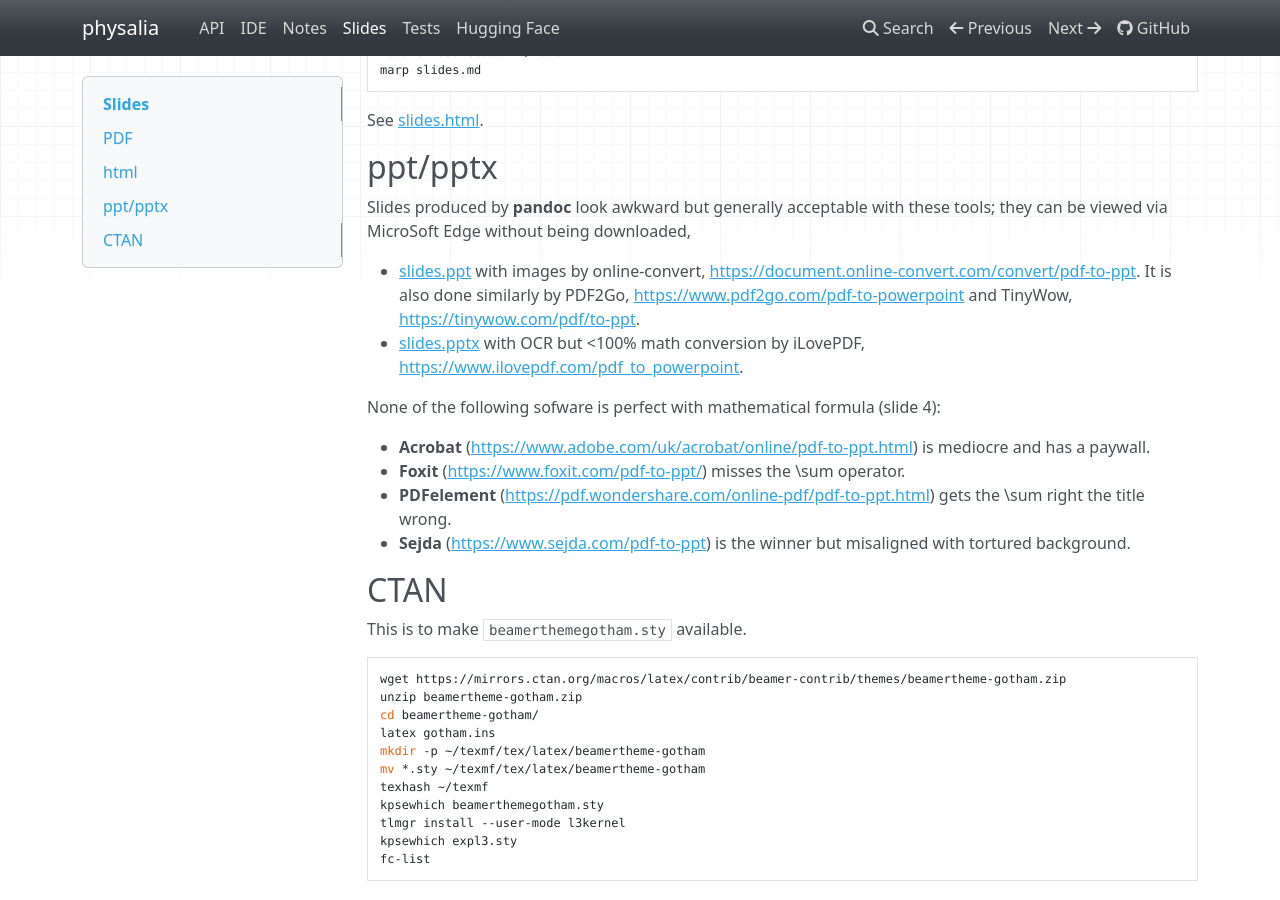
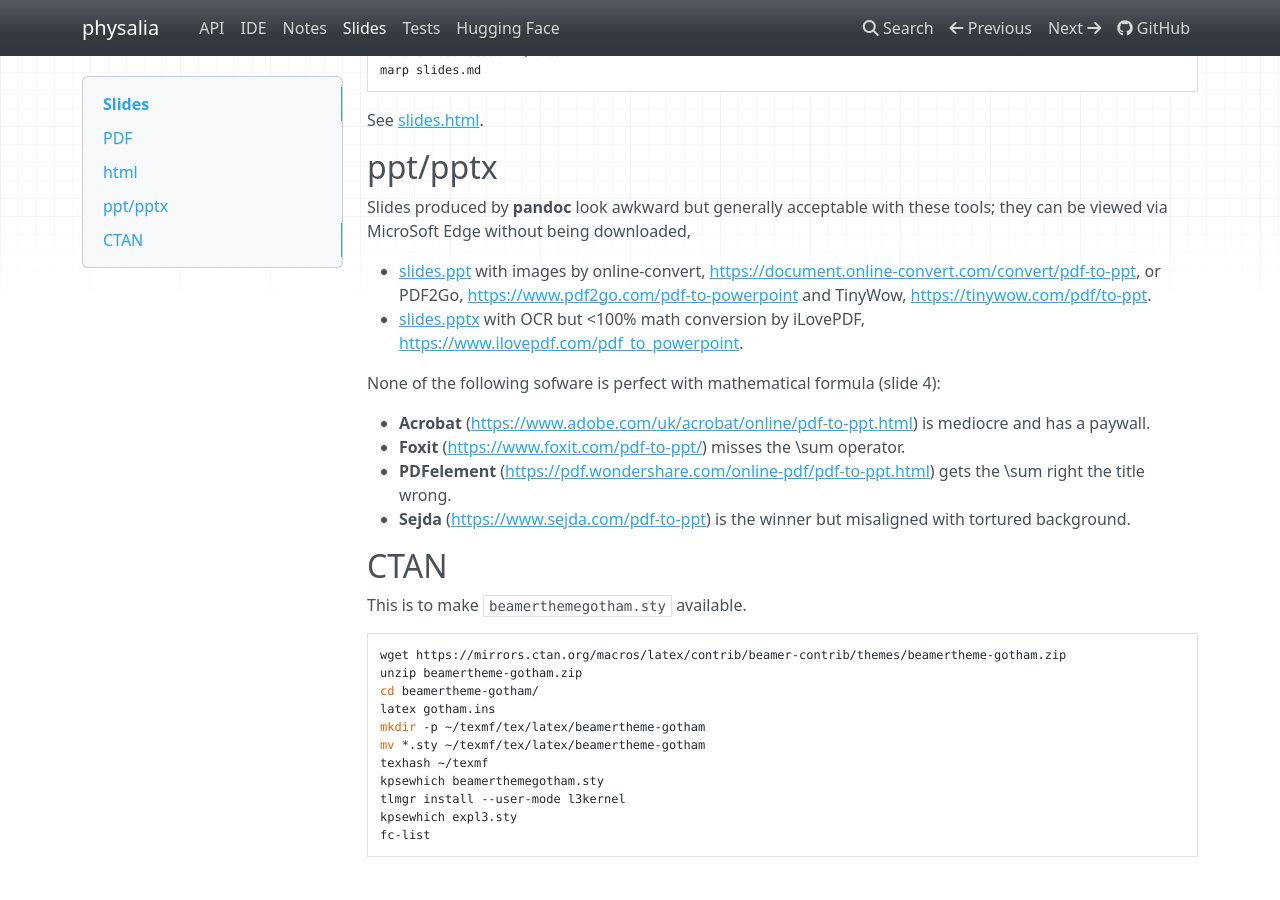
Before and after one commit to jinghuazhao/physalia, an MkDocs documentation site: the page built from docs/slides.md, in a window 1280 px wide and 900 px high, scrolled down 535 px. Built offline with MkDocs 1.6.1, drawn with Linux system fonts in a browser that asks for light colours; nearby versions of some CDN libraries; a script that is not in the unit is left out.

Commit message:
physalia

```diff
--- a/docs/slides.md
+++ b/docs/slides.md
@@ -33,7 +33,7 @@ See <a href="slides.html">slides.html</a>.
 
 Slides produced by **pandoc** look awkward but generally acceptable with these tools; they can be viewed via MicroSoft Edge without being downloaded,
 
-- <a href="slides.ppt">slides.ppt</a> with images by online-convert, <https://document.online-convert.com/convert/pdf-to-ppt>. It is also done similarly by PDF2Go, <https://www.pdf2go.com/pdf-to-powerpoint> and TinyWow, <https://tinywow.com/pdf/to-ppt>.
+- <a href="slides.ppt">slides.ppt</a> with images by online-convert, <https://document.online-convert.com/convert/pdf-to-ppt>, or PDF2Go, <https://www.pdf2go.com/pdf-to-powerpoint> and TinyWow, <https://tinywow.com/pdf/to-ppt>.
 - <a href="slides.pptx">slides.pptx</a> with OCR but <100% math conversion by iLovePDF, <https://www.ilovepdf.com/pdf_to_powerpoint>.
 
 None of the following sofware is perfect with mathematical formula (slide 4):
```
